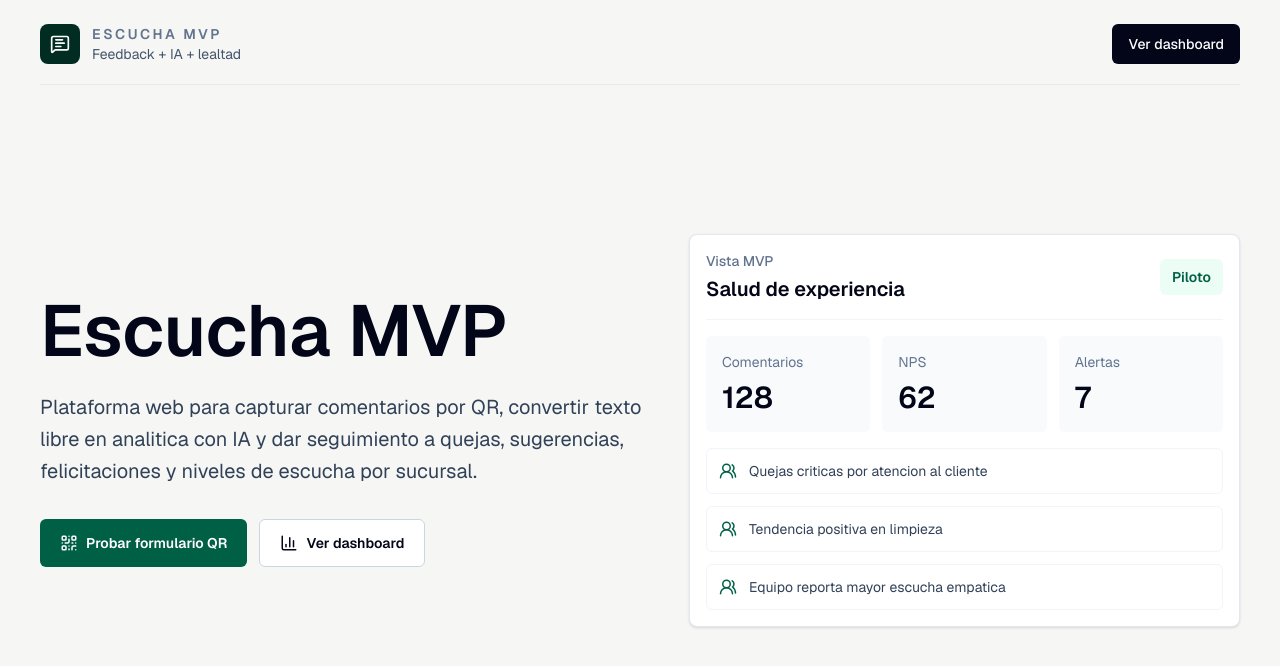
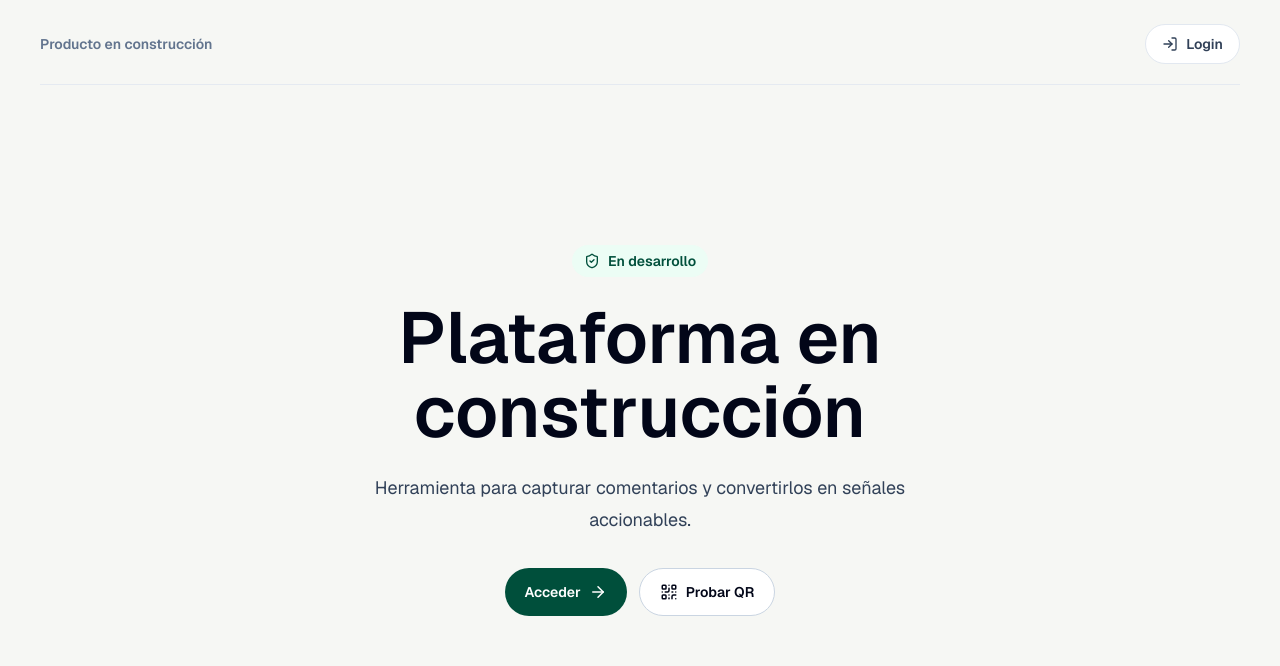
Before and after one commit to lazarohernan/sentia-mvp, a Next.js app: page / in a window 1280 px wide. Shown: the top 666 px of the page. Built offline with nearby package versions, Linux system fonts and the light colour scheme.

Commit message:
Simplify construction landing page

```diff
--- a/src/app/page.tsx
+++ b/src/app/page.tsx
@@ -1,102 +1,54 @@
 import Link from "next/link";
-import { BarChart3, MessageSquareText, QrCode, UsersRound } from "lucide-react";
+import { ArrowRight, LogIn, QrCode, ShieldCheck } from "lucide-react";
 
 export default function Home() {
   return (
-    <main className="min-h-screen bg-[#f6f7f4] text-slate-950">
+    <main className="min-h-screen overflow-hidden bg-[#f6f7f4] text-slate-950">
       <section className="mx-auto flex min-h-screen w-full max-w-7xl flex-col px-6 py-6 sm:px-8 lg:px-10">
-        <nav className="flex items-center justify-between border-b border-slate-200/80 pb-5">
-          <div className="flex items-center gap-3">
-            <div className="flex size-10 items-center justify-center rounded-lg bg-emerald-950 text-white">
-              <MessageSquareText size={20} aria-hidden="true" />
-            </div>
-            <div>
-              <p className="text-sm font-semibold uppercase tracking-[0.18em] text-slate-500">
-                Escucha MVP
-              </p>
-              <p className="text-sm text-slate-600">Feedback + IA + lealtad</p>
-            </div>
+        <nav className="flex items-center justify-between gap-4 border-b border-slate-200/80 pb-5">
+          <p className="text-sm font-semibold text-slate-500">
+            Producto en construcción
+          </p>
+
+          <div className="flex items-center gap-2">
+            <Link
+              href="/login"
+              className="inline-flex h-10 items-center justify-center gap-2 rounded-full border border-slate-200 bg-white px-4 text-sm font-semibold text-slate-700 transition hover:border-emerald-200 hover:bg-emerald-50 hover:text-emerald-900"
+            >
+              <LogIn size={16} aria-hidden="true" />
+              Login
+            </Link>
           </div>
-          <Link
-            href="/dashboard"
-            className="inline-flex h-10 items-center justify-center rounded-md bg-slate-950 px-4 text-sm font-medium text-white transition hover:bg-slate-800"
-          >
-            Ver dashboard
-          </Link>
         </nav>
 
-        <div className="grid flex-1 items-center gap-10 py-12 lg:grid-cols-[1.05fr_0.95fr]">
-          <div className="max-w-3xl">
-            <h1 className="text-5xl font-semibold leading-[1.02] tracking-normal text-slate-950 sm:text-6xl lg:text-7xl">
-              Escucha MVP
+        <div className="flex flex-1 items-center py-12">
+          <div className="mx-auto max-w-3xl text-center">
+            <p className="inline-flex items-center gap-2 rounded-full bg-emerald-50 px-3 py-1.5 text-sm font-semibold text-emerald-900">
+              <ShieldCheck size={16} aria-hidden="true" />
+              En desarrollo
+            </p>
+            <h1 className="mt-6 text-5xl font-semibold leading-[1.02] tracking-normal text-slate-950 sm:text-6xl lg:text-7xl">
+              Plataforma en construcción
             </h1>
-            <p className="mt-6 max-w-2xl text-xl leading-8 text-slate-700">
-              Plataforma web para capturar comentarios por QR, convertir texto
-              libre en analitica con IA y dar seguimiento a quejas, sugerencias,
-              felicitaciones y niveles de escucha por sucursal.
+            <p className="mx-auto mt-6 max-w-xl text-lg leading-8 text-slate-700">
+              Herramienta para capturar comentarios y convertirlos en señales
+              accionables.
             </p>
-            <div className="mt-8 flex flex-col gap-3 sm:flex-row">
+            <div className="mt-8 flex flex-col justify-center gap-3 sm:flex-row">
+              <Link
+                href="/login"
+                className="inline-flex h-12 items-center justify-center gap-2 rounded-full bg-emerald-900 px-5 text-sm font-semibold text-white transition hover:bg-emerald-800"
+              >
+                Acceder
+                <ArrowRight size={18} aria-hidden="true" />
+              </Link>
               <Link
                 href="/feedback/demo-cafe"
-                className="inline-flex h-12 items-center justify-center gap-2 rounded-md bg-emerald-800 px-5 text-sm font-semibold text-white transition hover:bg-emerald-700"
+                className="inline-flex h-12 items-center justify-center gap-2 rounded-full border border-slate-300 bg-white px-5 text-sm font-semibold text-slate-950 transition hover:bg-slate-50"
               >
                 <QrCode size={18} aria-hidden="true" />
-                Probar formulario QR
+                Probar QR
               </Link>
-              <Link
-                href="/dashboard"
-                className="inline-flex h-12 items-center justify-center gap-2 rounded-md border border-slate-300 bg-white px-5 text-sm font-semibold text-slate-950 transition hover:bg-slate-50"
-              >
-                <BarChart3 size={18} aria-hidden="true" />
-                Ver dashboard
-              </Link>
-            </div>
-          </div>
-
-          <div className="rounded-lg border border-slate-200 bg-white p-4 shadow-sm">
-            <div className="flex items-center justify-between border-b border-slate-100 pb-4">
-              <div>
-                <p className="text-sm font-medium text-slate-500">Vista MVP</p>
-                <h2 className="mt-1 text-xl font-semibold text-slate-950">
-                  Salud de experiencia
-                </h2>
-              </div>
-              <div className="rounded-md bg-emerald-50 px-3 py-2 text-sm font-semibold text-emerald-800">
-                Piloto
-              </div>
-            </div>
-            <div className="grid gap-3 py-4 sm:grid-cols-3">
-              {[
-                ["Comentarios", "128"],
-                ["NPS", "62"],
-                ["Alertas", "7"],
-              ].map(([label, value]) => (
-                <div key={label} className="rounded-md bg-slate-50 p-4">
-                  <p className="text-sm text-slate-500">{label}</p>
-                  <p className="mt-2 text-3xl font-semibold text-slate-950">
-                    {value}
-                  </p>
-                </div>
-              ))}
-            </div>
-            <div className="space-y-3">
-              {[
-                "Quejas criticas por atencion al cliente",
-                "Tendencia positiva en limpieza",
-                "Equipo reporta mayor escucha empatica",
-              ].map((item) => (
-                <div
-                  key={item}
-                  className="flex items-center gap-3 rounded-md border border-slate-100 p-3"
-                >
-                  <UsersRound
-                    className="text-emerald-800"
-                    size={18}
-                    aria-hidden="true"
-                  />
-                  <span className="text-sm text-slate-700">{item}</span>
-                </div>
-              ))}
             </div>
           </div>
         </div>
```
Also changed, not shown: 1 other file (tests, documents, lock files or other folders).
